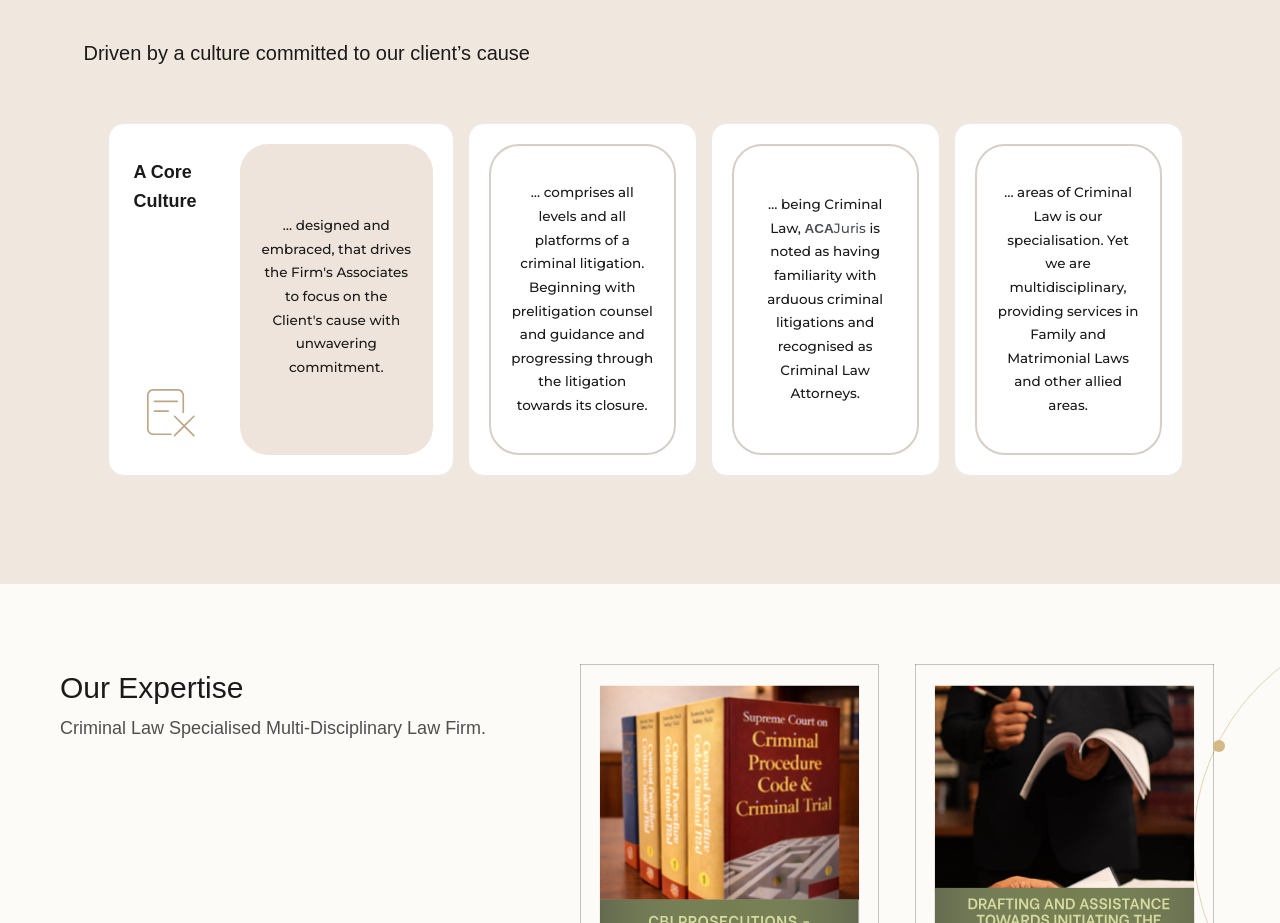
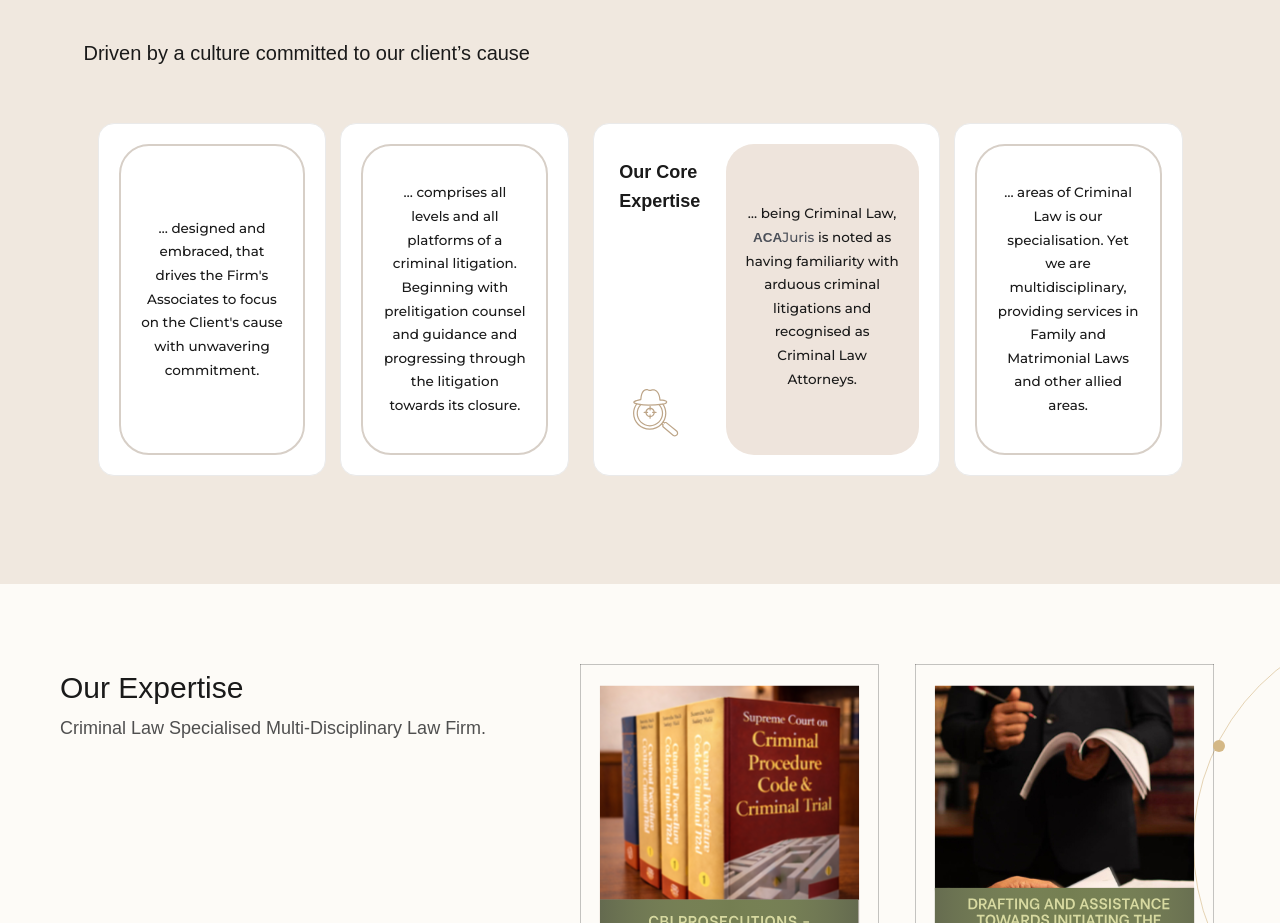
Before and after one commit to Chiru2025d/Amar-Correa-Associates, a Next.js app: page / in a window 1280 px wide. Shown: the part 1420-2343 px from the top of the page. Built offline with nearby package versions, Linux system fonts and the light colour scheme; a web font is replaced by a local one.

Commit message:
feat: enable auto-rotation animation for client culture cards

```diff
--- a/src/components/home/client-cause.jsx
+++ b/src/components/home/client-cause.jsx
@@ -56,12 +56,16 @@ export default function Culture() {
     return () => observer.disconnect();
   }, []);
 
-  /* ⏸️ Auto rotate disabled for manual editing */
+  /* Auto rotate cards when visible */
   useEffect(() => {
-    if (isVisible) {
-      setActiveIndex(0);
-    }
-  }, [isVisible]);
+    if (!isVisible || isMobile) return;
+
+    const interval = setInterval(() => {
+      setActiveIndex((prev) => (prev + 1) % cards.length);
+    }, 3000); // Change card every 3 seconds
+
+    return () => clearInterval(interval);
+  }, [isVisible, isMobile, cards.length]);
 
 
   return (
```
